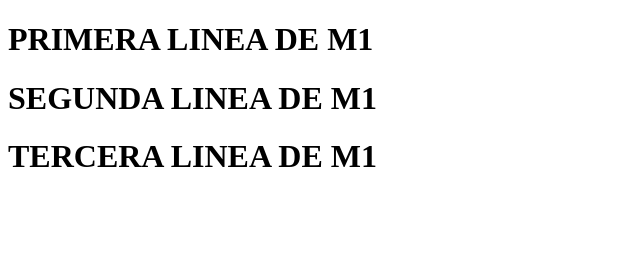
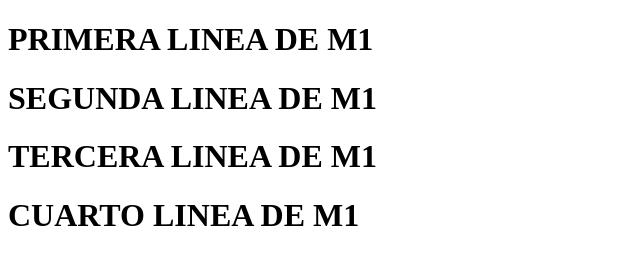
Before and after one commit to Emellgonzalez/Lunes, a plain HTML site: page index.html in a window 1280 px wide. Shown: the whole page, without its empty margins (0-640 px from the left). Drawn offline with Linux system fonts and the light colour scheme.

Commit message:
cuarto commit

```diff
--- a/index.html
+++ b/index.html
@@ -9,5 +9,6 @@
     <h1>PRIMERA LINEA DE M1</h1>
     <h1>SEGUNDA LINEA DE M1</h1>
     <h1>TERCERA LINEA DE M1</h1>
+    <h1>CUARTO LINEA DE M1</h1>
 </body>
 </html>
```
